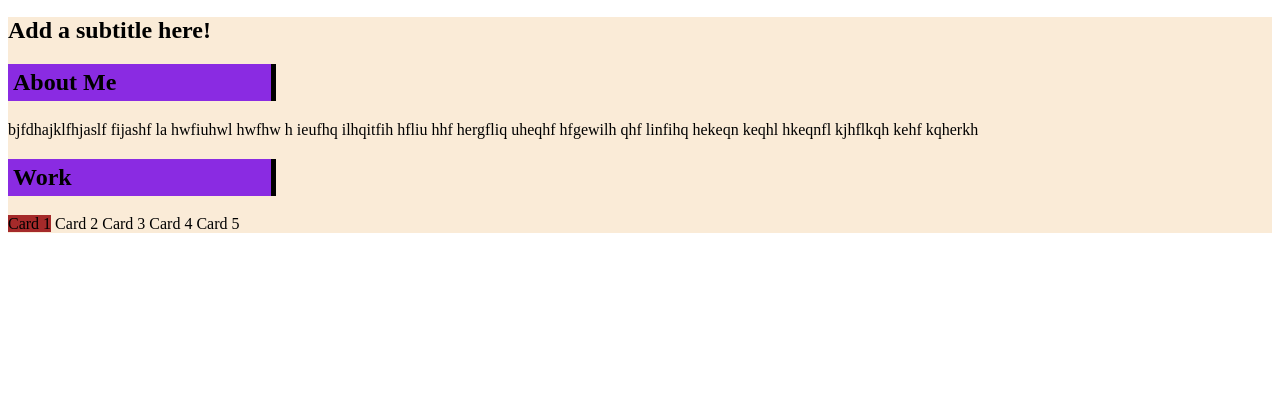
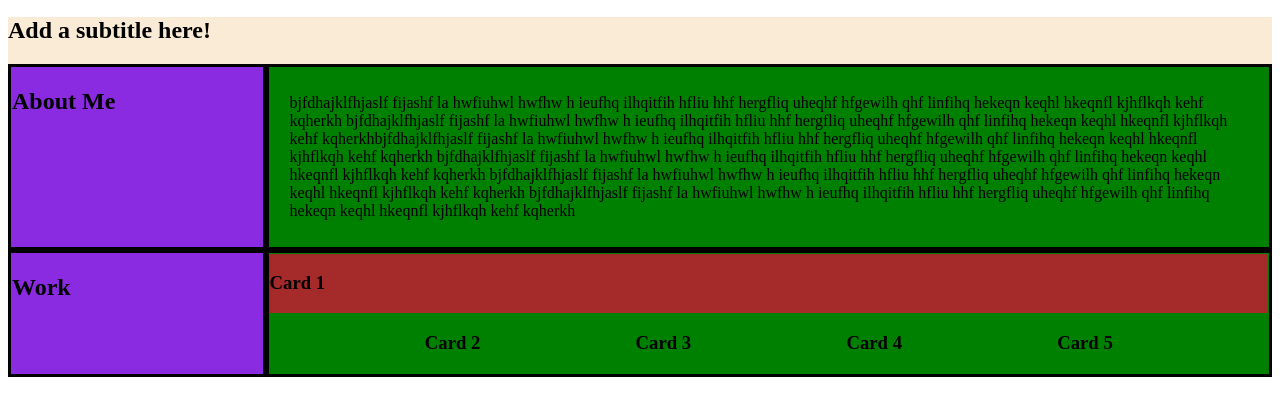
Before and after one commit to chrislose23/02-challange, a plain HTML site: page index.html in a window 1280 px wide. Shown: the part 155-570 px from the top of the page. Drawn offline with Linux system fonts and the light colour scheme.

Commit message:
added flex items and borders to see the containers clearly. starting to organize

```diff
--- a/assets/css/style.css
+++ b/assets/css/style.css
@@ -10,22 +10,45 @@ main {
     background-color: antiquewhite;
 }
 
-.sidebar h2 {
-    border: 5px;
-    border-top-style: none;
+#about, #work {
+    display: flex;
+}
+
+.sidebar {
+    border: 3px;
+    border-top-style: solid;
     border-right-style: solid;
-    border-bottom-style: none;
-    border-left-style: none;
-    padding: 5px;
+    border-bottom-style: solid;
+    border-left-style: solid;
+    padding: 1px;
     border-color: black;
     background-color: blueviolet;
     width: 20%;
 }
 
-section div {
-    display: inline;
+.aboutme, .cards {
+    border: 3px;
+    border-top-style: solid;
+    border-right-style: solid;
+    border-bottom-style: solid;
+    border-left-style: solid;
+    padding: 1px;
+    border-color: black;
+    background-color: green;
+    width: 80%;
+}
+
+.aboutme p {
+    padding: 10px 20px;
+}
+
+.cards {
+    display: flex;
+    justify-content: space-evenly;
+    flex-wrap: wrap;
 }
 
 #card1 {
     background-color: brown;
+    width: 100%;
 }
--- a/index.html
+++ b/index.html
@@ -19,24 +19,31 @@
         </nav>
     </header>
     <main>
-        <section>
+
+        <section class="subtitle">
             <h2>Add a subtitle here!</h2>
         </section>
-        <section class="sidebar">
-            <h2>About Me</h2>
+
+        <section id="about">
+            <aside class="sidebar">
+                <h2>About Me</h2>
+            </aside>
+            <article class="aboutme">
+                <p>bjfdhajklfhjaslf fijashf la hwfiuhwl hwfhw h ieufhq ilhqitfih hfliu hhf hergfliq uheqhf hfgewilh qhf linfihq hekeqn keqhl hkeqnfl kjhflkqh kehf kqherkh bjfdhajklfhjaslf fijashf la hwfiuhwl hwfhw h ieufhq ilhqitfih hfliu hhf hergfliq uheqhf hfgewilh qhf linfihq hekeqn keqhl hkeqnfl kjhflkqh kehf kqherkhbjfdhajklfhjaslf fijashf la hwfiuhwl hwfhw h ieufhq ilhqitfih hfliu hhf hergfliq uheqhf hfgewilh qhf linfihq hekeqn keqhl hkeqnfl kjhflkqh kehf kqherkh bjfdhajklfhjaslf fijashf la hwfiuhwl hwfhw h ieufhq ilhqitfih hfliu hhf hergfliq uheqhf hfgewilh qhf linfihq hekeqn keqhl hkeqnfl kjhflkqh kehf kqherkh bjfdhajklfhjaslf fijashf la hwfiuhwl hwfhw h ieufhq ilhqitfih hfliu hhf hergfliq uheqhf hfgewilh qhf linfihq hekeqn keqhl hkeqnfl kjhflkqh kehf kqherkh bjfdhajklfhjaslf fijashf la hwfiuhwl hwfhw h ieufhq ilhqitfih hfliu hhf hergfliq uheqhf hfgewilh qhf linfihq hekeqn keqhl hkeqnfl kjhflkqh kehf kqherkh</p>
+            </article>
         </section>
-        <article>
-            <p>bjfdhajklfhjaslf fijashf la hwfiuhwl hwfhw h ieufhq ilhqitfih hfliu hhf hergfliq uheqhf hfgewilh qhf linfihq hekeqn keqhl hkeqnfl kjhflkqh kehf kqherkh</p>
-        </article>
-        <section class="sidebar">
-            <h2>Work</h2>
-        </section>
-        <section class="cards">
-            <div id="card1">Card 1</div>
-            <div id="card2">Card 2</div>
-            <div id="card3">Card 3</div>
-            <div id="card4">Card 4</div>
-            <div id="card5">Card 5</div>
+
+        <section id="work">
+            <aside class="sidebar">
+                <h2>Work</h2>
+            </aside>
+            <section class="cards">
+                <div id="card1"><h3>Card 1</h3></div>
+                <div id="card2"><h3>Card 2</h3></div>
+                <div id="card3"><h3>Card 3</h3></div>
+                <div id="card4"><h3>Card 4</h3></div>
+                <div id="card5"><h3>Card 5</h3></div>
+            </section>
         </section>
 
     </main>
```
